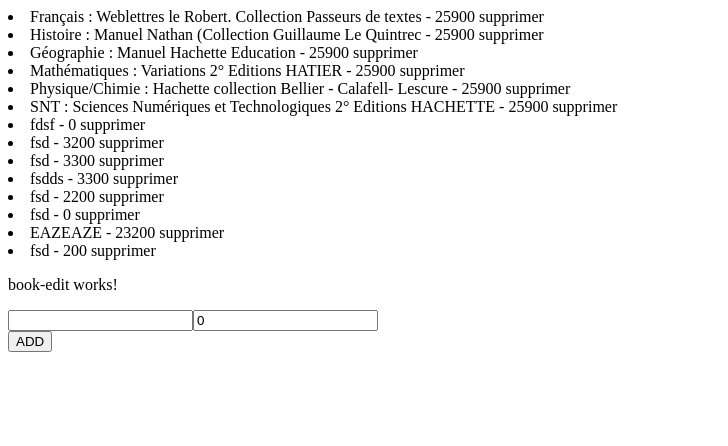
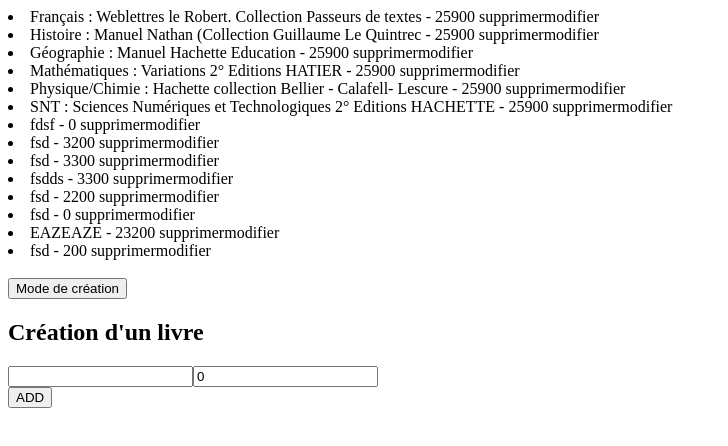
Before and after one commit to greenyourcode/angular-json-server, an Angular app: page / in a window 1280 px wide. Shown: the top 446 px of the page, without its empty margins (0-728 px from the left). Built offline with nearby package versions, Linux system fonts and the light colour scheme; data requests are answered from the project's data file.

Commit message:
edit book

```diff
--- a/src/app/book-manage/book-edit.component.html
+++ b/src/app/book-manage/book-edit.component.html
@@ -1,4 +1,5 @@
-<p>book-edit works!</p>
+<ng-content></ng-content>
+
 <form [formGroup]="form">
     <input formControlName="title" />
     <input formControlName="stock" />
--- a/src/app/book-manage/book-edit.component.ts
+++ b/src/app/book-manage/book-edit.component.ts
@@ -1,4 +1,5 @@
-import { Component, EventEmitter, Input, OnInit, Output } from '@angular/core';
+import { EditionMode } from './book.enum';
+import { Component, EventEmitter, Input, OnChanges, OnInit, Output, SimpleChanges } from '@angular/core';
 import { FormControl, FormGroup } from '@angular/forms';
 
 @Component({
@@ -6,15 +7,25 @@
   templateUrl: './book-edit.component.html',
   styleUrls: ['./book-edit.component.scss']
 })
-export class BookEditComponent implements OnInit {
-
-  title: string;
-  stock: number;
+export class BookEditComponent implements OnInit, OnChanges {
+  @Input() book: any;
   @Output() formChange = new EventEmitter();
 
   form: FormGroup;
 
   constructor() { }
+  ngOnChanges(changes: SimpleChanges): void {
+    if (changes.book?.currentValue?.title !== changes.book?.previousValue?.title) {
+      this.form?.patchValue({
+        title: changes.book.currentValue.title
+      })
+    }
+    if (changes.book?.currentValue?.stock !== changes.book?.previousValue?.stock) {
+      this.form?.patchValue({
+        stock: changes.book.currentValue.stock
+      })
+    }
+  }
 
   ngOnInit(): void {
     this.form = new FormGroup({
@@ -24,7 +35,7 @@
   }
 
   addBook() {
-    this.formChange.emit({ title: this.form.value.title, stock: this.form.value.stock });
+    this.formChange.emit({ book: {title: this.form.value.title, stock: this.form.value.stock }});
     this.form.reset();
   }
 }
--- a/src/app/book-manage/book-manage.component.html
+++ b/src/app/book-manage/book-manage.component.html
@@ -1,5 +1,19 @@
 <div *ngFor="let item of books">
-    <li>{{ item.title }} - {{ item.stock | stk }} <span appAction (click)="delete(item)">supprimer</span></li>
+    <li>{{ item.title }} - {{ item.stock | stk }}
+    <span appAction (click)="delete(item)">supprimer</span>
+    <span appAction (click)="update(item)">modifier</span>
+</li>
 </div>
 
-<app-book-edit (formChange)="getFormOnChange($event)"></app-book-edit>
+<br />
+<button (click)="createEditionModeHandle()">Mode de création</button>
+<ng-container *ngIf="editionMode === EditionMode.Create; else updateMode">
+    <app-book-edit (formChange)="getFormOnChange($event)">
+        <h2>Création d'un livre</h2>
+    </app-book-edit>
+</ng-container>
+<ng-template #updateMode>
+    <app-book-edit [book]="bookUpdating" (formChange)="getFormOnChange($event)">
+        <h2>Mise à jour d'un livre</h2>
+    </app-book-edit>
+</ng-template>
--- a/src/app/book-manage/book-manage.component.ts
+++ b/src/app/book-manage/book-manage.component.ts
@@ -1,3 +1,4 @@
+import { EditionMode } from './book.enum';
 import { BookService } from './book.service';
 import { Component, OnInit } from '@angular/core';
 import { switchMap } from 'rxjs/operators';
@@ -10,13 +11,18 @@
 })
 export class BookManageComponent implements OnInit {
   books: [];
-  title: string;
-  stock: number;
+  bookUpdating: any;
+  editionMode: EditionMode = EditionMode.Create;
+  EditionMode = EditionMode;
 
   constructor(private bookService: BookService) { }
 
   ngOnInit(): void {
     this.refreshBook();
+  }
+
+  createEditionModeHandle() {
+    this.editionMode = EditionMode.Create;
   }
 
   refreshBook() {
@@ -26,7 +32,7 @@
   }
 
   getFormOnChange(book: any) {
-    this.addBook(book);
+    this.editBook(book);
   }
 
   // async delete(book: any) {
@@ -36,7 +42,8 @@
   //   }
   // }
 
-  addBook(book: any) {
+  editBook(book: any) {
+    if (this.editionMode === EditionMode.Create) {
       const newBook = {
         id: uuidv4(),
         title: book.title,
@@ -45,6 +52,11 @@
       this.bookService.addBook(newBook).pipe(
         switchMap(_ => this.bookService.getBookList()),
       ).subscribe(res => this.books = res);
+    } else if (this.editionMode === EditionMode.Update) {
+      this.bookService.updateBook(book).pipe(
+        switchMap(_ => this.bookService.getBookList()),
+      ).subscribe(res => this.books = res);
+    }
   }
 
   delete(book: any) {
@@ -53,4 +65,12 @@
     ).subscribe(res => this.books = res);
   }
 
+  update(book: any) {
+    this.editionMode = EditionMode.Update;
+    this.bookUpdating = book;
+    // this.bookService.updateBook(book).pipe(
+    //   switchMap(_ => this.bookService.getBookList()),
+    // ).subscribe(res => this.books = res);
   }
+
+}
--- /dev/null
+++ b/src/app/book-manage/book.enum.ts
@@ -0,0 +1,4 @@
+export enum EditionMode {
+    Create,
+    Update
+}
--- a/src/app/book-manage/book.service.ts
+++ b/src/app/book-manage/book.service.ts
@@ -23,4 +23,8 @@
   addBook(newBook: any) {
     return this.http.post(`http://localhost:3000/books/`, newBook);
   }
+
+  updateBook(book: any) {
+    return this.http.put(`http://localhost:3000/books/`, book);
+  }
 }
```
Lines whose indentation alone changed are shown as unchanged.
